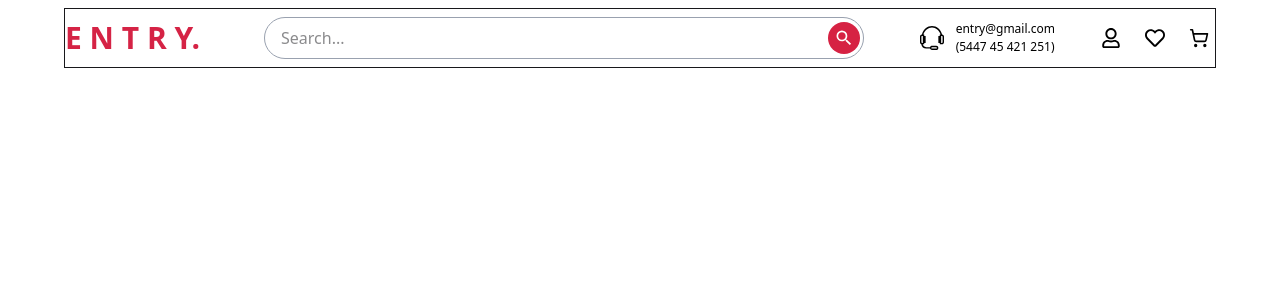
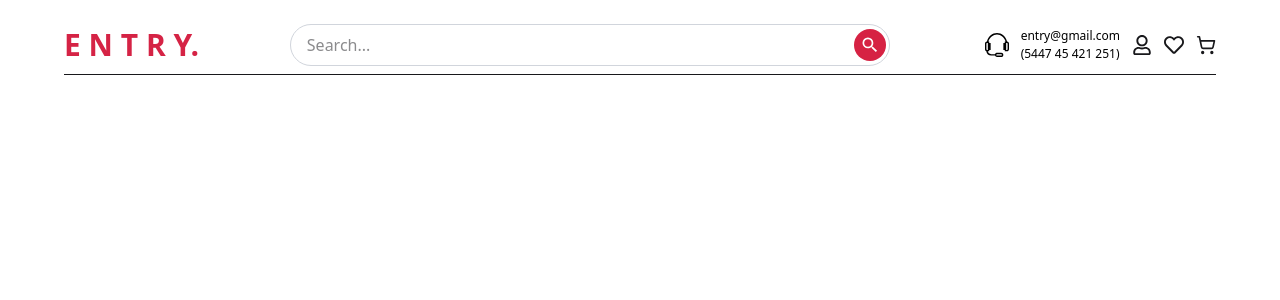
Before and after one commit to tanim246/Apple-Store-React.js, a React (Vite) app: page / in a window 1280 px wide. Shown: the top 300 px of the page. Built offline with nearby package versions, Linux system fonts and the light colour scheme.

Commit message:
second commit

```diff
--- a/src/Shared/Navber.jsx
+++ b/src/Shared/Navber.jsx
@@ -1,54 +1,66 @@
+import { useState } from "react";
 import { FaRegHeart, FaRegUser } from "react-icons/fa";
 import { LuShoppingCart } from "react-icons/lu";
 import { MdOutlineSearch } from "react-icons/md";
 import { TfiHeadphoneAlt } from "react-icons/tfi";
 
 const Navber = () => {
+  const [showMobileSearch, setShowMobileSearch] = useState(false);
+
   return (
-    <div>
-      <div className="flex px-4 sm:px-0 justify-between items-center  max-w-6xl mx-auto border py-2 mt-2 ">
-        {/* navber-start */}
-        <div className="flex items-center gap-16">
+    <div className="bg-white  ">
+      <div className="flex  mt-4  sm:flex-row justify-between items-start sm:items-center max-w-6xl mx-auto py-2 px-4 sm:px-0 border-b">
+        {/* Logo */}
         <h1 className="text-3xl font-bold text-[#d52345]">E N T R Y.</h1>
-          <div className="relative w-[600px] hidden sm:block">
+
+        {/* Desktop Search */}
+        <div className="relative w-full sm:w-[600px] hidden sm:block mt-2 sm:mt-0">
           <input
             type="text"
-              className="border-gray-400 border px-4 pr-12 rounded-full w-full py-2 focus:outline-[#d62243] focus:outline-1"
+            className="border border-gray-300 px-4 pr-12 py-2 rounded-full w-full focus:outline-[#d62243] focus:outline-1"
             placeholder="Search..."
           />
-
           <button className="absolute right-1 top-1/2 -translate-y-1/2 bg-[#d62243] rounded-full w-8 h-8 flex items-center justify-center cursor-pointer">
             <MdOutlineSearch className="text-white w-5 h-5" />
           </button>
         </div>
-        </div>
-        {/* naver-end */}
-        <div className="flex gap-10">
-          <div className="flex  gap-2 items-center hidden sm:flex  ">
-            <span>
-              <TfiHeadphoneAlt className=" text-black w-8 h-8 p-1 " />
-            </span>
-            <div className="flex flex-col text-black text-[12px]">
+
+        {/* Right section */}
+        <div className="flex items-center gap-3 mt-2 sm:mt-0">
+          {/* Mobile search button */}
+          <button
+            className="sm:hidden bg-[#d62243] rounded-full w-8 h-8 flex items-center justify-center cursor-pointer"
+            onClick={() => setShowMobileSearch(!showMobileSearch)}
+          >
+            <MdOutlineSearch className="text-white w-5 h-5" />
+          </button>
+
+          {/* Contact info */}
+          <div className="hidden sm:flex gap-2 items-center text-black text-[12px]">
+            <TfiHeadphoneAlt className="w-8 h-8 p-1" />
+            <div className="flex flex-col">
               <span>entry@gmail.com</span>
               <span>(5447 45 421 251)</span>
             </div>
           </div>
-          <div className="flex space-x-3 items-center ">
-            <button className=" sm:hidden bg-[#d62243] rounded-full w-8 h-8 flex items-center justify-center cursor-pointer">
-              <MdOutlineSearch className="text-white w-5 h-5" />
-            </button>
-            <span className=" w-8 h-8 p-1 text-black flex justify-center items-center ">
-              <FaRegUser className="hover:text-[#d62243] text-xl cursor-pointer" />
-            </span>
-            <span className=" w-8 h-8 p-1 text-black flex justify-center items-center ">
-              <FaRegHeart className="hover:text-[#d62243] text-xl cursor-pointer" />
-            </span>
-            <span className=" w-8 h-8 p-1 text-black flex justify-center items-center ">
-              <LuShoppingCart className="hover:text-[#d62243] text-xl cursor-pointer" />
-            </span>
+
+          {/* Action icons */}
+          <FaRegUser className="text-xl cursor-pointer hover:text-[#d62243]" />
+          <FaRegHeart className="text-xl cursor-pointer hover:text-[#d62243]" />
+          <LuShoppingCart className="text-xl cursor-pointer hover:text-[#d62243]" />
         </div>
       </div>
+
+      {/* Mobile search input */}
+      {showMobileSearch && (
+        <div className="px-4 sm:hidden mt-2">
+          <input
+            type="text"
+            className="border border-gray-300 px-4 pr-12 py-2 rounded-full w-full focus:outline-[#d62243] focus:outline-1"
+            placeholder="Search..."
+          />
         </div>
+      )}
     </div>
   );
 };
```
Lines whose indentation alone changed are shown as unchanged.
